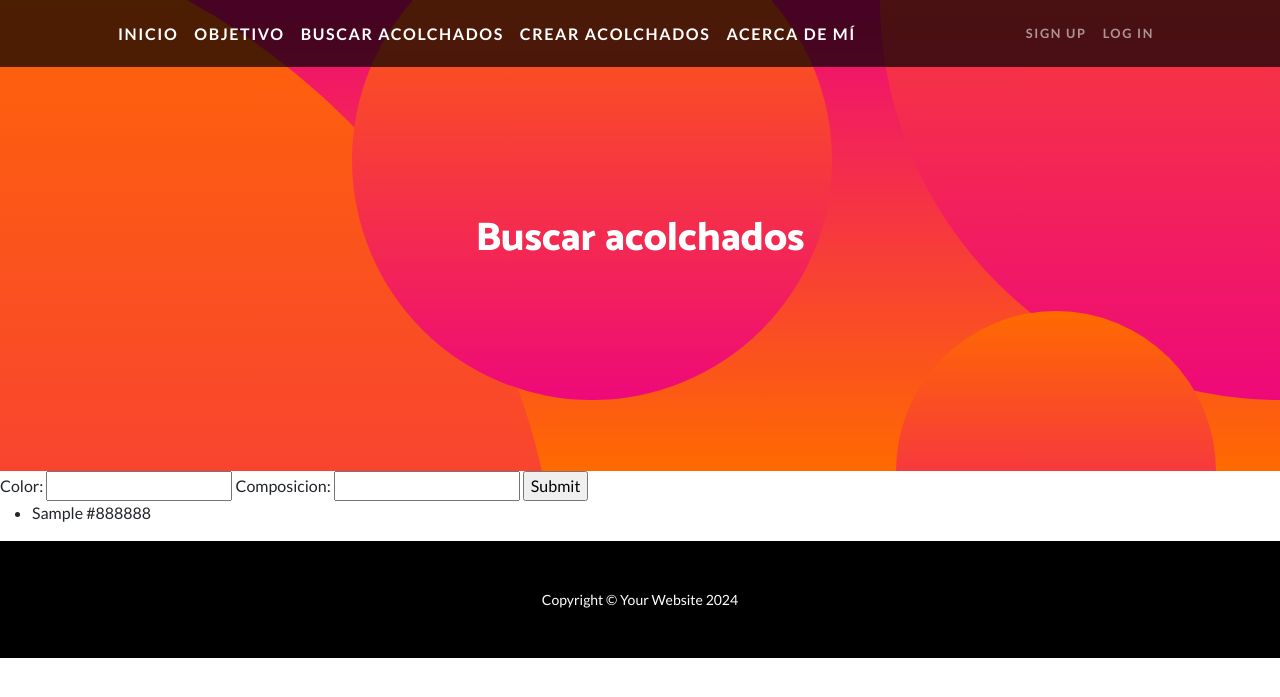
After one commit to lourd26/Alifraco-Lourdes---Tercera-Pre-Entrega, a Django app: page /buscar-acolchados/ in a window 1280 px wide. The commit adds this page. Shown: the top 697 px of the page. Run offline with Django 4.2, Linux system fonts and the light colour scheme; tables that the repository leaves empty hold one stand-in row (values such as "Sample post"); some libraries are stand-ins or nearby versions.

Commit message:
Preentrega 3

```diff
--- /dev/null
+++ b/comienzo/forms.py
@@ -0,0 +1,10 @@
+from django import forms
+
+class CrearFormulario(forms.Form):
+    tamanio=forms.CharField(max_length=20)
+    color=forms.CharField(max_length=20)
+    composicion=forms.CharField(max_length=20)
+
+class BuscarFormulario(forms.Form):
+    color=forms.CharField(max_length=20,required=False)
+    composicion=forms.CharField(max_length=20,required=False)
--- /dev/null
+++ b/comienzo/templates/comienzo/buscar_acolchados.html
@@ -0,0 +1,28 @@
+{% extends "base.html" %}
+{% load static %}
+{% block title_head %}
+Buscar acolchados
+{% endblock title_head %}
+
+{% block h1_header %}
+Buscar acolchados
+{% endblock h1_header %}
+
+{% block main %}
+<form action={% url "comienzo:buscar_acolchados" %}>
+{{form}}
+<input type="submit">
+
+</form>
+
+{% if acolchados %}
+<ul>
+    {% for acolchado in acolchados %}
+    <li>{{acolchado}}</li>
+    {% endfor %}
+</ul>
+{% else %}
+<p>No hay acolchados cargados en esta página</p>
+{% endif %}
+
+{% endblock main %}
--- a/comienzo/urls.py
+++ b/comienzo/urls.py
@@ -1,5 +1,5 @@
 from django.urls import path
-from comienzo.views import comienzo,acerca_de_mi,template1,crear_acolchados
+from comienzo.views import comienzo,acerca_de_mi,template1,crear_acolchados,buscar_acolchados
 
 app_name="comienzo"
 
@@ -7,7 +7,8 @@ urlpatterns = [
    path("",comienzo,name="inicio"),
    path("acerca-de-mi/",acerca_de_mi,name="acerca_de_mi"),
    path("template1/",template1,name="template1"),
-   path("crear-acolchados/<str:tamanio>/<str:color>/<str:composicion>",crear_acolchados,name="crear_acolchados"),
+   path("buscar-acolchados/",buscar_acolchados,name="buscar_acolchados"),
+   path("crear-acolchados/",crear_acolchados,name="crear_acolchados"),
 
 
 ]
--- a/comienzo/views.py
+++ b/comienzo/views.py
@@ -1,10 +1,10 @@
 from django.http import HttpResponse
 from django.template import Template,Context,loader
-from django.shortcuts import render
+from django.shortcuts import render,redirect
 from comienzo.models import Acolchados
+from comienzo.forms import CrearFormulario, BuscarFormulario
 
 def comienzo(request):
-    # return HttpResponse("Bienvenidos")
     return render(request,"comienzo/index.html")
 
 def template1(request):
@@ -13,7 +13,23 @@ def template1(request):
 def acerca_de_mi(request):
     return render(request,"comienzo/acerca_de_mi.html")
 
-def crear_acolchados(request,tamanio,color,composicion):
-    acolchados=Acolchados(tamanio=tamanio,color=color,composicion=composicion)
-    acolchados.save()
-    return render(request,"comienzo/creacion_acolchado.html",{"acolchados":acolchados})
+
+def buscar_acolchados(request):
+    formulario=BuscarFormulario(request.GET)
+    if formulario.is_valid():
+        color=formulario.cleaned_data.get("color")
+        composicion=formulario.cleaned_data.get("composicion")
+        acolchados=Acolchados.objects.filter(color__icontains=color,composicion__icontains=composicion)
+    return render(request,"comienzo/buscar_acolchados.html", {"acolchados":acolchados,"form":formulario})
+
+def crear_acolchados(request):
+    formulario=CrearFormulario()
+    if request.method=="POST":
+        formulario= CrearFormulario(request.POST)
+        if formulario.is_valid():
+            data=formulario.cleaned_data
+            acolchados=Acolchados(tamanio=data.get("tamanio"),color=data.get("color"),composicion=data.get("composicion"))
+            acolchados.save()
+            return redirect("comienzo:crear_acolchados")
+
+    return render(request,"comienzo/crear_acolchados.html", {"form":formulario})
--- a/templates/base.html
+++ b/templates/base.html
@@ -28,7 +28,9 @@
         <nav class="navbar navbar-expand-lg navbar-dark navbar-custom fixed-top">
             <div class="container px-5">
                 <a class="navbar-brand" href={% url "comienzo:inicio" %}>Inicio</a>
-                <a class="navbar-brand" href={% url "comienzo:template1" %}>Template 1</a>
+                <a class="navbar-brand" href={% url "comienzo:template1" %}>Objetivo</a>
+                <a class="navbar-brand" href={% url "comienzo:buscar_acolchados" %}>Buscar acolchados</a>
+                <a class="navbar-brand" href={% url "comienzo:crear_acolchados" %}>Crear acolchados</a>
                 <a class="navbar-brand" href={% url "comienzo:acerca_de_mi" %}>Acerca de mí</a>
 
                 <button class="navbar-toggler" type="button" data-bs-toggle="collapse" data-bs-target="#navbarResponsive" aria-controls="navbarResponsive" aria-expanded="false" aria-label="Toggle navigation"><span class="navbar-toggler-icon"></span></button>
@@ -61,9 +63,9 @@
             <div class="container px-5"><p class="m-0 text-center text-white small">Copyright &copy; Your Website 2024</p></div>
         </footer>
         <!-- Bootstrap core JS-->
-        <script src="https://cdn.jsdelivr.net/npm/bootstrap@5.2.3/dist/js/bootstrap.bundle.min.js"></script>
+        {% comment %} <script src="https://cdn.jsdelivr.net/npm/bootstrap@5.2.3/dist/js/bootstrap.bundle.min.js"></script> {% endcomment %}
         <!-- Core theme JS-->
-        <script src="js/scripts.js"></script>
+        {% comment %} <script src="js/scripts.js"></script> {% endcomment %}
 
 
     </body>
--- a/templates/template1.html
+++ b/templates/template1.html
@@ -1,7 +1,7 @@
 {% extends "base.html" %}
-
+{% load static %}
 {% block title_head %}
-Primer Template
+Objetivo
 {% endblock title_head %}
 
 {% block h1_header %} Crearemos acolchados{% endblock h1_header %}
```
Also changed, not shown: comienzo/templates/comienzo/creacion_acolchado.html (deleted, +0 -9 lines), comienzo/templates/comienzo/crear_acolchados.html (added, +21 -0 lines), comienzo/static/js/scripts.js (line endings or trailing spaces).
